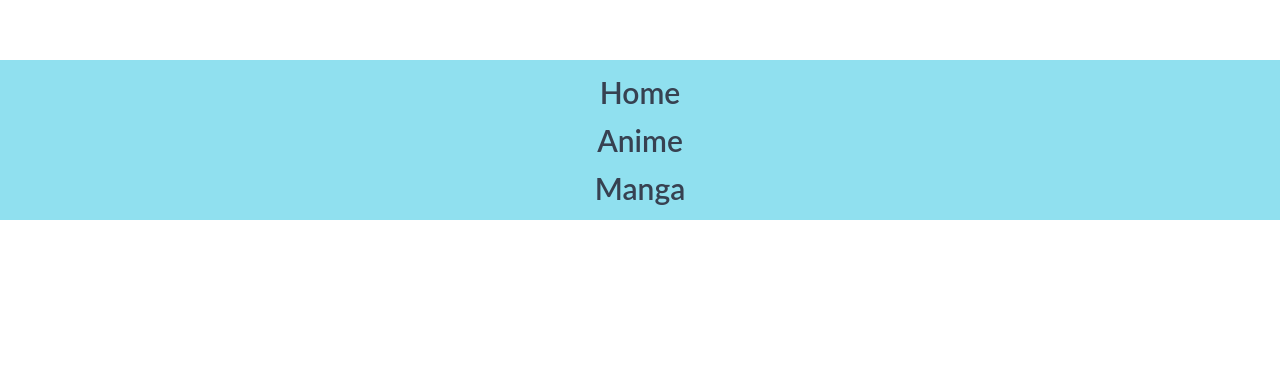
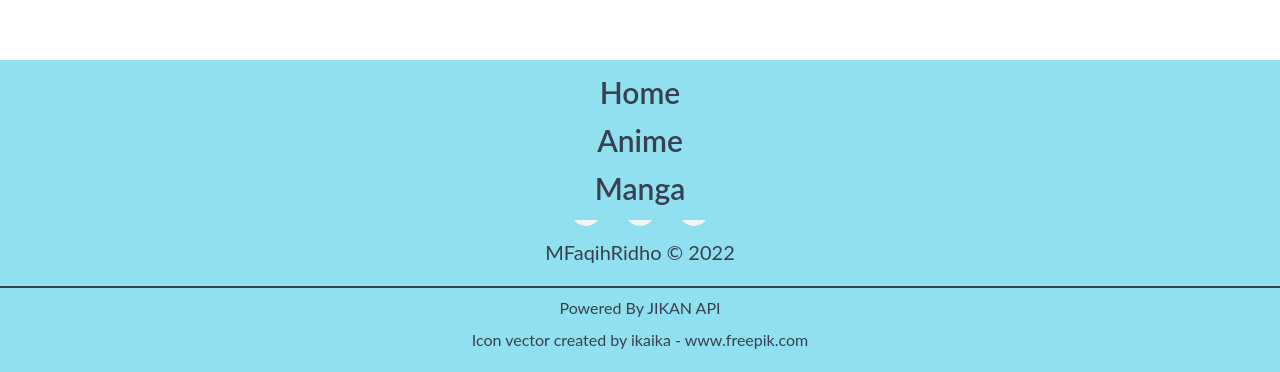
Before and after one commit to MFaqihRidho/animedb-website, a React (Create React App) app: page /details/1 in a window 1280 px wide. Shown: the part 740-1112 px from the top of the page. Before the commit the page ends 800 px from the top, so only its background shows below. Built offline with nearby package versions, Linux system fonts and the light colour scheme; no server answers.

Commit message:
adding footer and details page

```diff
--- a/package.json
+++ b/package.json
@@ -13,6 +13,7 @@
     "react-redux": "^7.2.6",
     "react-router-dom": "^6.2.1",
     "react-scripts": "5.0.0",
+    "react-social-icons": "^5.10.0",
     "redux": "^4.1.2",
     "web-vitals": "^2.1.4"
   },
--- a/src/App.js
+++ b/src/App.js
@@ -1,6 +1,8 @@
 import Home from "./pages/home";
 import { Routes, Route } from "react-router-dom";
 import Navbar from "./components/navbar";
+import Footer from "./components/footer";
+import Details from "./pages/details";
 
 function App() {
     return (
@@ -8,7 +10,9 @@ function App() {
             <Navbar></Navbar>
             <Routes>
                 <Route path="/" element={<Home />} />
+                <Route path="/details/:id" element={<Details />} />
             </Routes>
+            <Footer></Footer>
         </div>
     );
 }
--- a/src/components/Navbar/index.js
+++ b/src/components/Navbar/index.js
@@ -1,11 +1,14 @@
 import React, { useEffect, useState, useRef } from "react";
 import MobileNav from "../mobilenav";
 import { Link } from "react-router-dom";
+import { useDispatch } from "react-redux";
 
 export default function Navbar() {
     const menuRef = useRef(null);
     const [showDropDown, setShowDropDown] = useState(false);
     const [listening, setListening] = useState(false);
+
+    const dispatch = useDispatch();
 
     const toggleDropDown = () => {
         setShowDropDown(!showDropDown);
@@ -15,9 +18,11 @@ export default function Navbar() {
         if (localStorage.dark === "false") {
             document.documentElement.classList.add("dark");
             localStorage.setItem("dark", true);
+            dispatch({ type: "DARK_MODE" });
         } else {
             document.documentElement.classList.remove("dark");
             localStorage.setItem("dark", false);
+            dispatch({ type: "LIGHT_MODE" });
         }
     };
 
--- a/src/components/card loading/index.js
+++ b/src/components/card loading/index.js
@@ -2,12 +2,12 @@ import React from "react";
 
 export default function CardLoading() {
     return (
-        <div className="grid grid-cols-1 gap-10 py-5 justify-items-center sm:grid-cols-2 md:grid-cols-3 lg:grid-cols-5 card-list">
-            <div className="w-1/2 bg-gray-500 sm:w-2/3 md:w-full card h-80 sm:h-72 animate-pulse rounded-xl"></div>
-            <div className="w-1/2 bg-gray-500 sm:w-2/3 md:w-full card h-80 sm:h-72 animate-pulse rounded-xl"></div>
-            <div className="w-1/2 bg-gray-500 sm:w-2/3 md:w-full card h-80 sm:h-72 animate-pulse rounded-xl"></div>
-            <div className="w-1/2 bg-gray-500 sm:w-2/3 md:w-full card h-80 sm:h-72 animate-pulse rounded-xl"></div>
-            <div className="w-1/2 bg-gray-500 sm:w-2/3 md:w-full card h-80 sm:h-72 animate-pulse rounded-xl"></div>
+        <div className="grid grid-cols-3 gap-5 py-5 lg:gap-10 px-7 justify-items-center lg:grid-cols-5 card-list">
+            <div className="w-full bg-gray-500 h-44 md:h-72 card animate-pulse rounded-xl"></div>
+            <div className="w-full bg-gray-500 h-44 md:h-72 card animate-pulse rounded-xl"></div>
+            <div className="w-full bg-gray-500 h-44 md:h-72 card animate-pulse rounded-xl"></div>
+            <div className="w-full bg-gray-500 h-44 md:h-72 card animate-pulse rounded-xl"></div>
+            <div className="w-full bg-gray-500 h-44 md:h-72 card animate-pulse rounded-xl"></div>
         </div>
     );
 }
--- /dev/null
+++ b/src/components/footer/index.js
@@ -0,0 +1,68 @@
+import React, { useEffect, useState } from "react";
+import { SocialIcon } from "react-social-icons";
+import { useSelector, useDispatch } from "react-redux";
+
+export default function Footer() {
+    const dark = useSelector((state) => state.dark);
+    const dispatch = useDispatch();
+    useEffect(() => {
+        if (localStorage.dark === "false") {
+            dispatch({ type: "LIGHT_MODE" });
+        } else {
+            dispatch({ type: "DARK_MODE" });
+        }
+    }, [dark]);
+
+    return (
+        <footer className="w-full mt-10 transition-all duration-300 h-52 bg-light_primary dark:bg-dark_primary">
+            <div className="container flex flex-col items-center justify-center h-full mx-auto text-gray-700 transition-all duration-300 dark:text-gray-200 bg-light_primary dark:bg-dark_primary">
+                <div className="py-3">
+                    <SocialIcon
+                        bgColor={dark ? "#f3f4f6" : "#374151"}
+                        style={{ height: "30px", width: "30px" }}
+                        url="https://github.com/MFaqihRidho"
+                        target={"_blank"}
+                        rel="noreferrer"
+                        className="mx-3 text-black"
+                    />
+                    <SocialIcon
+                        bgColor={dark ? "#f3f4f6" : "#374151"}
+                        style={{ height: "30px", width: "30px" }}
+                        url="https://codepen.io/mfaqihridho"
+                        target={"_blank"}
+                        rel="noreferrer"
+                        className="mx-3"
+                    />
+                    <SocialIcon
+                        bgColor={dark ? "#f3f4f6" : "#374151"}
+                        style={{ height: "30px", width: "30px" }}
+                        url="https://www.instagram.com/mfaqihridho/"
+                        target={"_blank"}
+                        rel="noreferrer"
+                        className="mx-3"
+                    />
+                </div>
+                <h5 className="mb-3 text-xl md:mb-5">MFaqihRidho © 2022</h5>
+                <div className="w-full h-0.5 bg-gray-700 dark:bg-gray-200 mb-2"></div>
+                <p className="mb-2 ">
+                    Powered By{" "}
+                    <a
+                        href="https://jikan.moe"
+                        className="border-b-2"
+                        target="_blank"
+                        rel="noreferrer"
+                        className="text-gray-700 dark:text-gray-200"
+                    >
+                        JIKAN API{" "}
+                    </a>
+                </p>
+                <p className="text-center ">
+                    Icon vector created by ikaika -{" "}
+                    <a href="https://www.freepik.com/vectors/icon">
+                        www.freepik.com
+                    </a>
+                </p>
+            </div>
+        </footer>
+    );
+}
--- a/src/config/index.js
+++ b/src/config/index.js
@@ -15,3 +15,9 @@ export const getRandomAPI = () => {
         res.json().then((results) => Promise.resolve(results))
     );
 };
+
+export const getDetailsAPI = (id) => {
+    return fetch(`https://api.jikan.moe/v4/anime/${id}`).then((res) =>
+        res.json().then((results) => Promise.resolve(results))
+    );
+};
--- /dev/null
+++ b/src/details/index.js
@@ -0,0 +1,9 @@
+import React from "react";
+
+export default function Detail(props) {
+    return (
+        <div className="w-full min-h-screen">
+            {/* <img src={props.backdrop} alt="" /> */}
+        </div>
+    );
+}
--- a/src/index.js
+++ b/src/index.js
@@ -11,6 +11,7 @@ const createStore = redux.createStore;
 const initialState = {
     heroLoading: true,
     cardLoading: true,
+    dark: false,
 };
 const rootReducer = (state = initialState, action) => {
     if (action.type === "LOADING_HERO") {
@@ -23,6 +24,18 @@ const rootReducer = (state = initialState, action) => {
         return {
             ...state,
             cardLoading: false,
+        };
+    }
+    if (action.type === "DARK_MODE") {
+        return {
+            ...state,
+            dark: true,
+        };
+    }
+    if (action.type === "LIGHT_MODE") {
+        return {
+            ...state,
+            dark: false,
         };
     }
     return state;
--- /dev/null
+++ b/src/pages/details/index.js
@@ -0,0 +1,28 @@
+import React, { useEffect, useState } from "react";
+import { useParams } from "react-router-dom";
+import { getDetailsAPI } from "../../config";
+import Detail from "../../details";
+
+export default function Details() {
+    const params = useParams();
+    const [data, setData] = useState([]);
+
+    useEffect(() => {
+        const fetchData = async () => {
+            await getDetailsAPI(params.id).then((result) =>
+                setData(result.data)
+            );
+        };
+        fetchData();
+    }, [params.id]);
+    return (
+        <div className="w-full min-h-screen">
+            <div className=""></div>
+            <img
+                className="w-full"
+                src={data?.trailer?.images?.maximum_image_url}
+                alt=""
+            />
+        </div>
+    );
+}
--- a/tailwind.config.js
+++ b/tailwind.config.js
@@ -12,6 +12,10 @@ module.exports = {
                 light_primary: "#90E0EF",
                 light_secondary: "#48CAE4",
             },
+            maxWidth: {
+                mini: "15ch",
+                superMini: "9ch",
+            },
         },
     },
     plugins: [],
```
Also changed, not shown: src/components/card list/index.js (+10 -8 lines), 1 other file (tests, documents, lock files or other folders).
